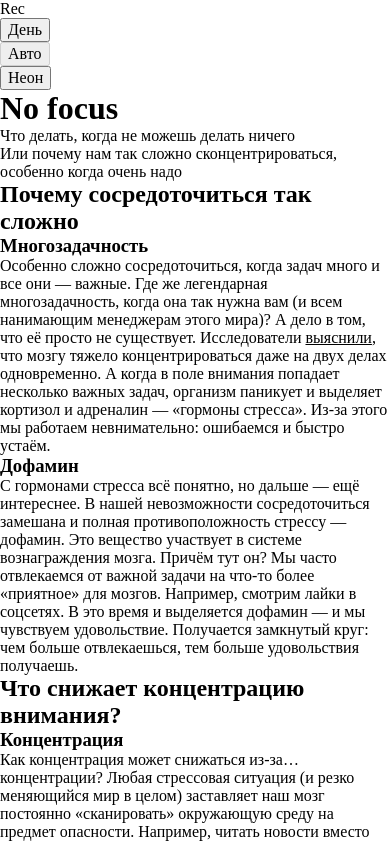
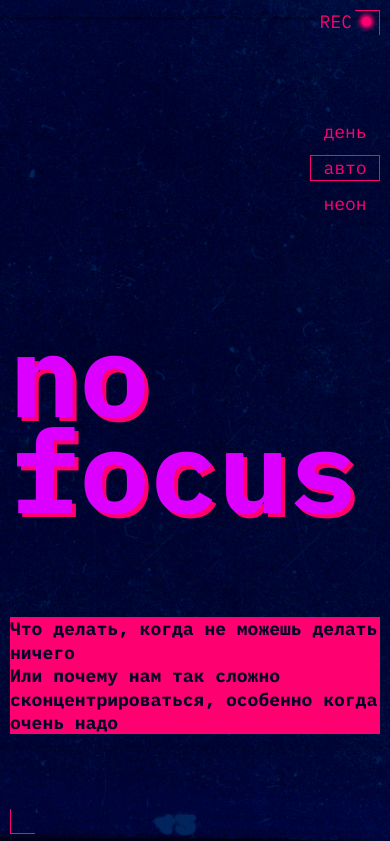
Before and after one commit to ymaragre/slozhno-sosredotochitsya-fd, a plain HTML site: page index.html in a window 390 px wide. Shown: the top 841 px of the page. Drawn offline with Linux system fonts and the light colour scheme.

Commit message:
add a rough draft of header mobile

```diff
--- a/styles/globals.css
+++ b/styles/globals.css
@@ -10,6 +10,10 @@ body {
   min-inline-size: 375px;
   max-inline-size: 1440px;
   margin: 0 auto;
+  font-family: var(--main-font);
+  font-size: var(--main-font-size);
+  line-height: 1.3;
+  color: var(--text-color);
 }
 
 h1,
--- a/styles/style.css
+++ b/styles/style.css
@@ -1,5 +1,124 @@
 /* Основные стили проекта. Это стили для темы, которую вы верстаете первой. */
 
 .page {
-  /* сохраните в разметке и стилях класс page у тега body. Он удобен, чтобы составлять селекторы для разных цветовых тем. */
+  /* сохраните в разметке и стилях класс page у тега body.
+  Он удобен, чтобы составлять селекторы для разных цветовых тем. */
+
+
+  background-color: var(--bg-color);
+  background-image: var(--bg-image);
+  background-position: center;
+  background-size: cover;
+  background-attachment: fixed;
+  background-repeat: no-repeat;
 }
+
+.header {
+  position: relative;
+  display: grid;
+  grid-template-columns: 1fr;
+  grid-template-rows: 1fr min-content 1fr;
+  block-size: max(668px, 100dvb);
+  padding: var(--indent-small);
+}
+
+.decorated-zone::before {
+  content: '';
+  position: absolute;
+  top: var(--indent-small);
+  right: var(--indent-small);
+  display: block;
+  width: 25px;
+  height: 25px;
+  border-top: 1px solid var(--accent-color);
+  border-right: 1px solid var(--accent-color);
+}
+
+.decorated-zone::after {
+  content: '';
+  position: absolute;
+  bottom: var(--indent-small);
+  left: var(--indent-small);
+  display: block;
+  width: 25px;
+  height: 25px;
+  border-bottom: 1px solid var(--accent-color);
+  border-left: 1px solid var(--accent-color);
+}
+
+.header__decor {
+  position: absolute;
+  top: var(--indent-small);
+  right: 19px;
+  display: flex;
+  align-items: center;
+  gap: var(--indent-small);
+  color: var(--accent-color);
+  text-transform: uppercase;
+}
+
+.header__decor::after {
+  content: '';
+
+  width: 9px;
+  height: 9px;
+  border-radius: 50%;
+  background-color: var(--accent-color);
+  box-shadow: 0 0 4px 2.5px var(--accent-color);
+}
+
+.header__theme-menu {
+  align-self: center;
+  justify-self: end;
+  color: var(--accent-color);
+}
+
+.header__theme-menu-list {
+  display: flex;
+  flex-direction: column;
+  gap: var(--indent-small);
+}
+
+.header__theme-menu-item {
+  min-width: 70px;
+}
+
+.header__theme-menu-button {
+  width: 100%;
+  text-transform: lowercase;
+  background-color: transparent;
+  border: none;
+  padding-block: 4px;
+  line-height: 1;
+}
+
+.header__theme-menu-button_active {
+  border: 1px solid var(--accent-color);
+  padding-block: 3px;
+}
+
+.title {
+  color: var(--main-title-color);
+  font-size: clamp(7.25rem, 7.0115rem + 1.0178vw, 7.5rem);
+  line-height: 0.825;
+  text-shadow: 4px 4px 0 var(--accent-color);
+  text-transform: lowercase;
+}
+
+.header__title {
+
+}
+
+.header__text {
+  align-self: center;
+}
+
+.title-decor {
+  background-color: var(--accent-color);
+  color: var(--title-color);
+  font-weight: bold;
+}
+
+.footer {
+  position: relative;
+}
--- a/styles/variables.css
+++ b/styles/variables.css
@@ -2,3 +2,17 @@
   Переменные для вашего проекта
   и их переопределение под различные устройства
 */
+
+:root {
+  --bg-image: url(../images/cover-image-dark.png);
+  --bg-color: #000028;
+  --main-title-color: #DB00FF;
+  --title-color: #000028;
+  --text-color: #F1B2CE;
+  --accent-color: #FF0070;
+
+  --main-font: 'IBM Plex Mono', Arial, sans-serif;
+  --main-font-size: 1.125rem;
+  --indent-small: 10px;
+  --indent-large: 20px;
+}
```
